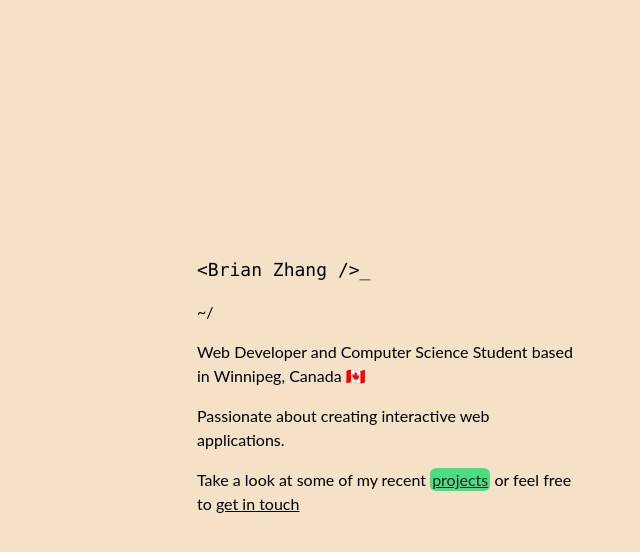
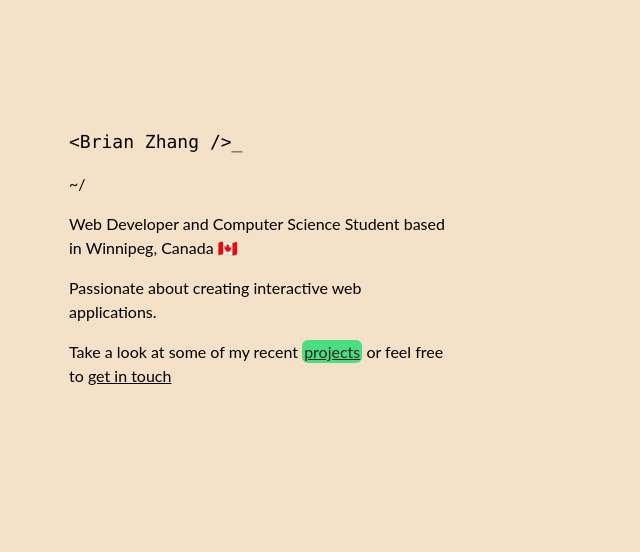
Before and after one commit to bzhang98/portfolio-site, a React (Vite) app: page / in a window 1280 px wide. Shown: the top 552 px of the page, without its empty margins (59-699 px from the left). Built offline with nearby package versions, Linux system fonts and the light colour scheme.

Commit message:
fix padding for very wide screens

```diff
--- a/src/index.css
+++ b/src/index.css
@@ -25,11 +25,11 @@ body {
   background-color: rgb(244, 225, 199);
   font-family: "Raleway", sans-serif;
   min-height: 100vh;
-  padding: 10%;
+  padding: 20% 0 0 20%;
 }
 
 @media (min-width: 768px) {
   body {
-    padding: 20%;
+    padding: 10% 0 0 10%;
   }
 }
```
